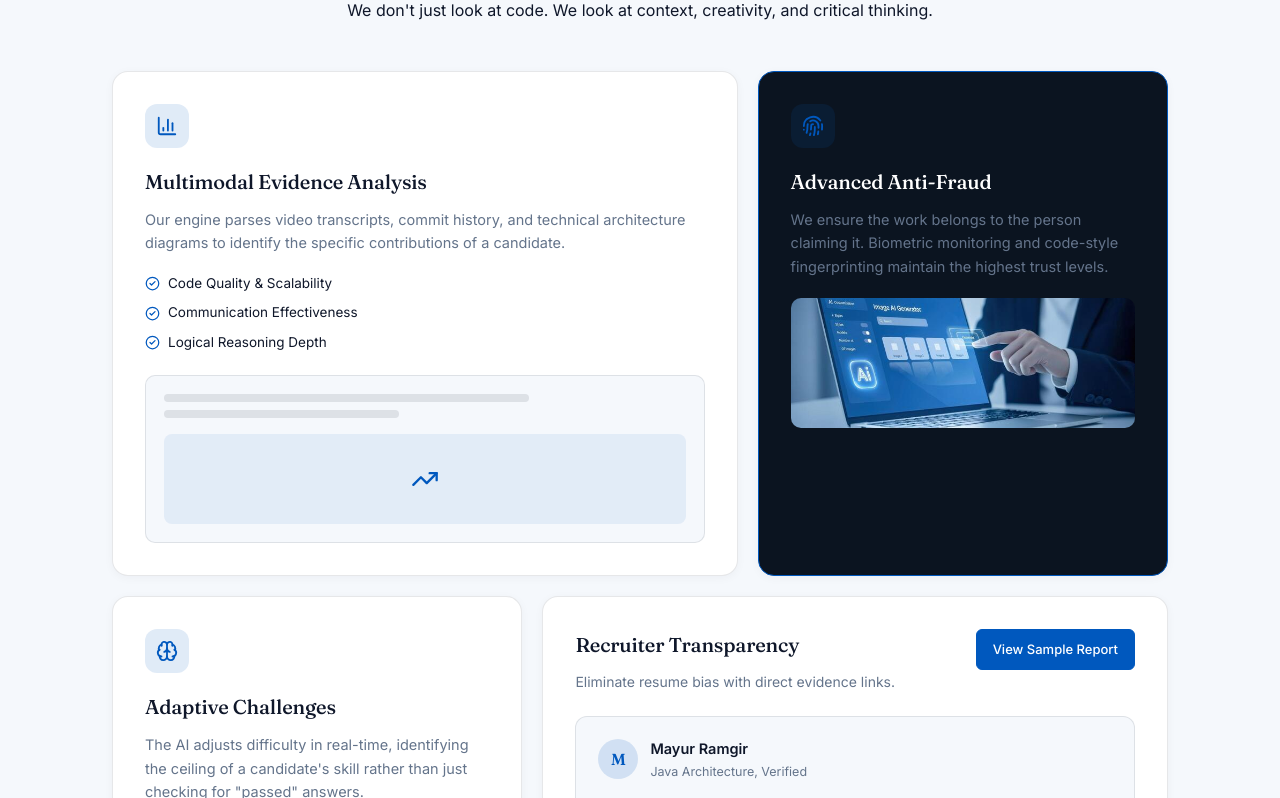
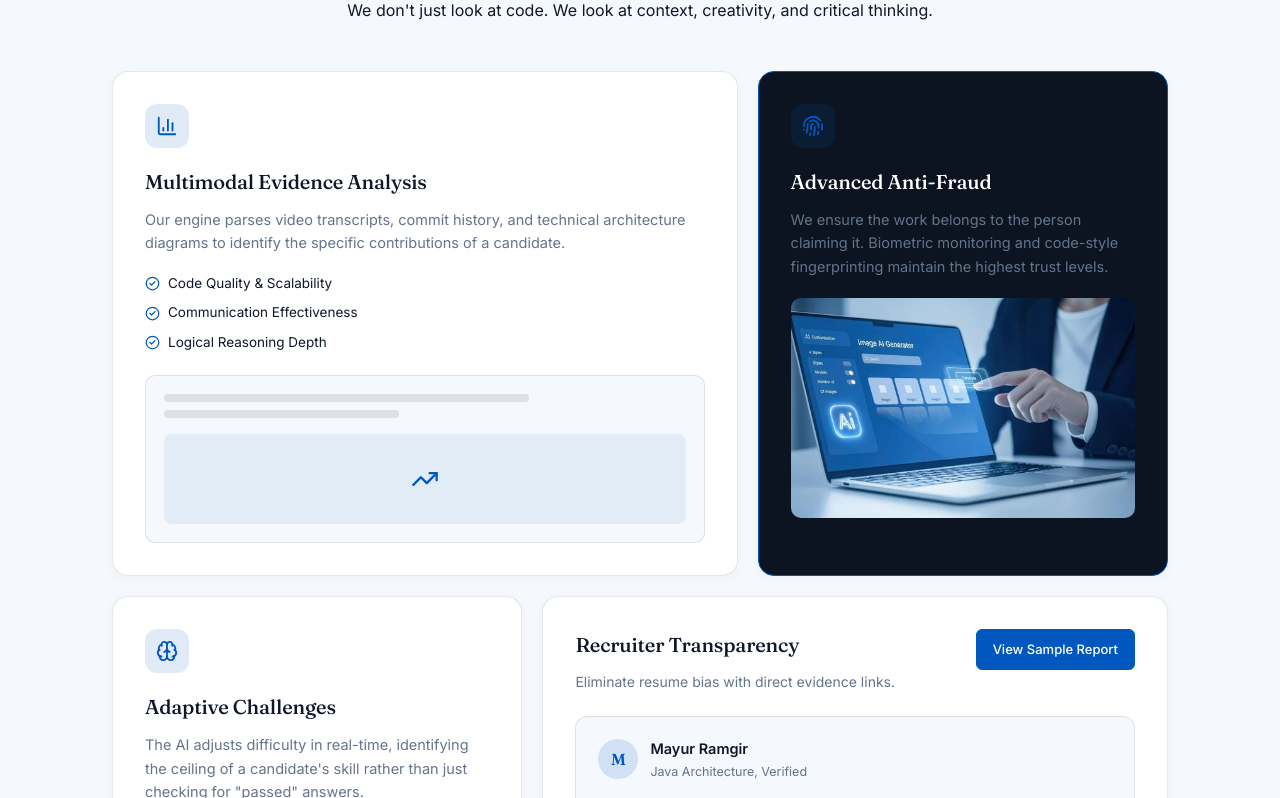
Before and after one commit to mikebishop0/skillproof_ai_frontend, a React (Vite) app: page / in a window 1280 px wide. Shown: the part 3437-4235 px from the top of the page. Built offline with nearby package versions, Linux system fonts and the light colour scheme.

Commit message:
Increase Advanced Anti-Fraud image height from 130px to 220px

```diff
--- a/src/pages/public/howItWorksPage.css
+++ b/src/pages/public/howItWorksPage.css
@@ -587,7 +587,7 @@
 }
 .spai-how .globe-frame {
   margin-top: 20px;
-  height: 130px;
+  height: 220px;
   border-radius: 10px;
   overflow: hidden;
 }
```
